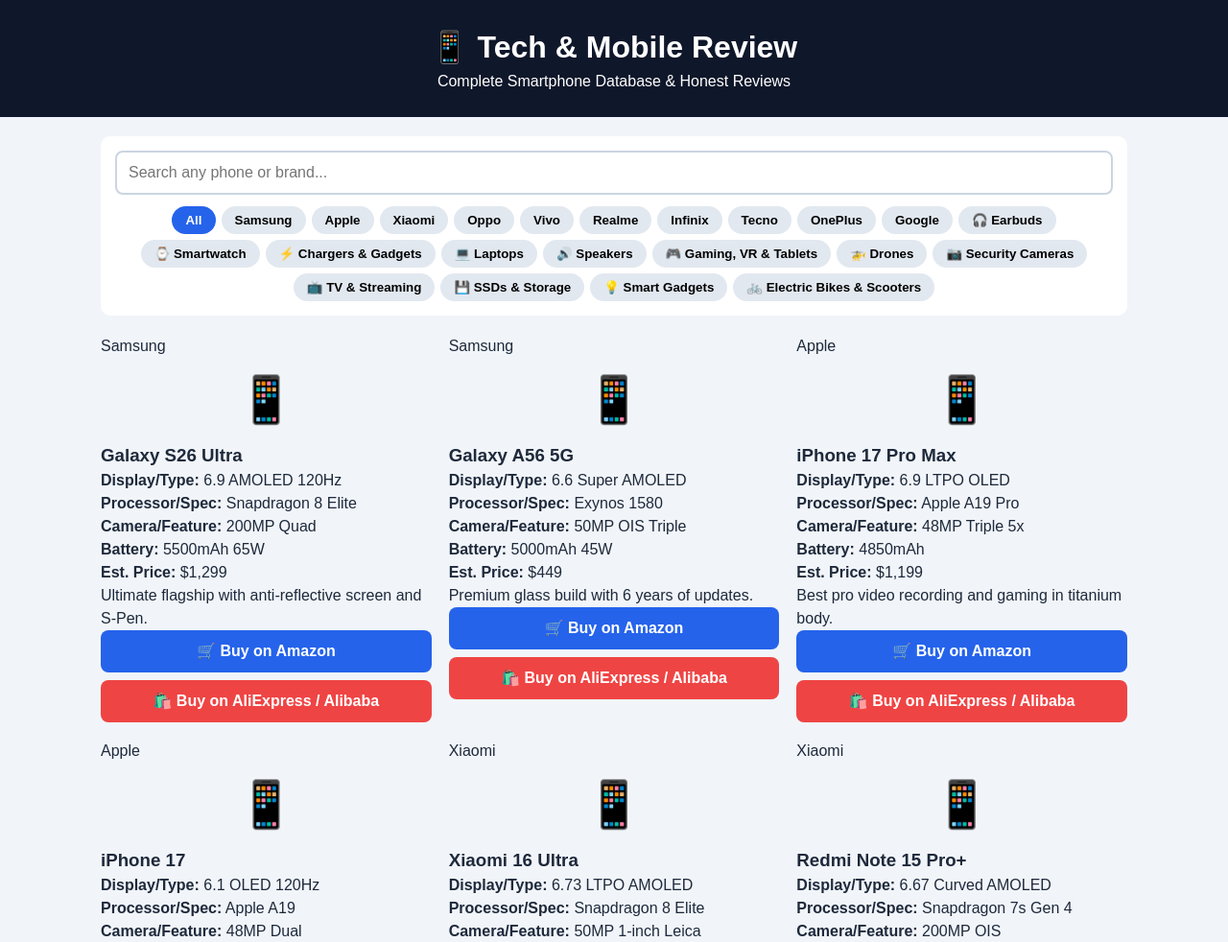
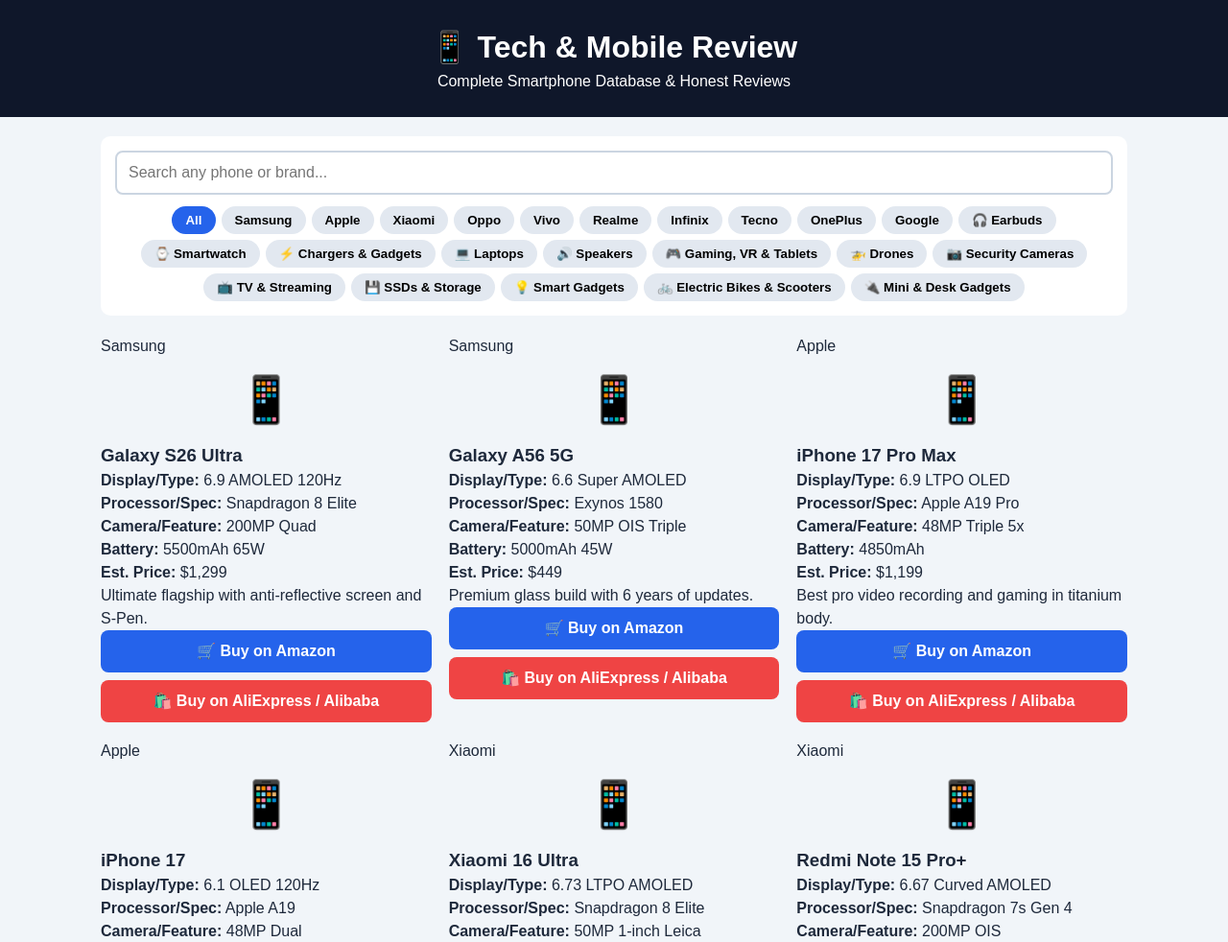
Before and after one commit to code-smarttoolshub/techaphire, a plain HTML site: page index.html in a window 1280 px wide. Shown: the top 982 px of the page at 96% size. Drawn offline with Linux system fonts and the light colour scheme.

Commit message:
Update index.html

```diff
--- a/index.html
+++ b/index.html
@@ -41,6 +41,7 @@
 <button class="filter-btn" onclick="filterByBrand('Storage', this)">💾 SSDs & Storage</button>
 <button class="filter-btn" onclick="filterByBrand('SmartHome', this)">💡 Smart Gadgets</button>
 <button class="filter-btn" onclick="filterByBrand('EBike', this)">🚲 Electric Bikes &amp; Scooters</button>
+<button class="filter-btn" onclick="filterByBrand('MiniGadgets', this)">🔌 Mini &amp; Desk Gadgets</button>
 
 
 
@@ -383,6 +384,26 @@ const phonesData=[
 {brand:"EBike",name:"Inokim OXO Super Heavy-Duty All-Terrain Electric Scooter",display:"Adjustable Patented Suspension + Front & Rear Hydraulic Brakes",processor:"Dual 1000W Motors + 60V 25.6Ah LG Battery"},
 {brand:"EBike",name:"Ride1Up Roadster V2 Gravel Edition Belt-Drive E-Bike",display:"Gates Carbon Belt Drive (Zero Chain Maintenance)",processor:"350W Stealth Hub Motor + Concealed Frame Battery"},
 {brand:"EBike",name:"TurboAnt X7 Max Folding E-Scooter with Removable Battery",display:"10-Inch Pneumatic Tires + Triple Braking System",processor:"350W Motor + Swappable Stem Battery + 32-Mile Range"},
+{brand:"MiniGadgets",name:"Phomemo M02 Pocket Inkless Bluetooth Thermal Sticker Printer",display:"203DPI Crisp Monochrome Print + iOS/Android App",processor:"Zero-Ink Thermal Tech + 1000mAh Rechargeable Battery"},
+{brand:"MiniGadgets",name:"Anker Nano 5000mAh Foldable USB-C Direct Plug Mini Power Bank",display:"Built-In Foldable USB-C Connector (No Cable Needed)",processor:"22.5W Two-Way Fast Charging + Pocket Lipstick Size"},
+{brand:"MiniGadgets",name:"JISULIFE Handheld Mini Turbo Jet Fan & Flashlight (3-in-1)",display:"Pocket Foldable Soft-Blade Fan + Backup Power Bank",processor:"3-Speed Brushless Motor + Up to 19 Hours Runtime"},
+{brand:"MiniGadgets",name:"Baseus Magnetic Desktop Cable Clips Organizer (6-Pack)",display:"Strong 3M Adhesive + One-Hand Snap-In Magnetic Slot",processor:"Fits iPhone, USB-C, Lightning & Laptop Charging Cords"},
+{brand:"MiniGadgets",name:"UGREEN 4-in-1 Braided 100W Retractable Multi-Charging Cable",display:"USB-C, Lightning & USB-A All-in-One Travel Cord",processor:"100W PD Fast Charge + Tangle-Free Aluminum Housing"},
+{brand:"MiniGadgets",name:"Mini Cordless Keyboard & Desk Vacuum Cleaner (USB-C)",display:"360° Rising Wind Suction + Detachable Crevice Nozzle",processor:"Quiet Low-Noise Motor + Washable HEPA Dust Filter"},
+{brand:"MiniGadgets",name:"SwitchBot Smart Curtain & Light Switch Button Pusher Mini",display:"Turns Any Rocker Switch or Coffee Maker into Smart Home",processor:"Bluetooth App + Voice Control via Alexa & Google Home"},
+{brand:"MiniGadgets",name:"Orastone Rechargeable Electric Hand Warmer Pebble (2-Pack)",display:"Double-Sided Instant 3-Second Heat + Digital Temp Display",processor:"3 Heat Levels (45°C–55°C) + 8-Hour Pocket Warmth"},
+{brand:"MiniGadgets",name:"Lamicall Foldable Aluminum Pocket Phone & iPad Desk Stand",display:"Dual-Hinge Angle & Height Adjustable + Anti-Slip Silicone",processor:"Aircraft-Grade Alloy + Folds Flat to Wallet Thickness"},
+{brand:"MiniGadgets",name:"Divoom Ditoo-Pro Retro Pixel Art Bluetooth Mini Speaker",display:"16x16 Programmable LED Pixel Screen + Mechanical Keys",processor:"15W DSP Bass Audio + Alarm Clock & Pixel Games"},
+{brand:"MiniGadgets",name:"Apple AirTag & Smart Bluetooth Wallet Key Finder Tracker Card",display:"Ultra-Thin 1.7mm Credit-Card Size + Loud 80dB Chime",processor:"Apple Find My Certified + 3-Year Built-In Battery"},
+{brand:"MiniGadgets",name:"BenQ ScreenBar / LED Monitor Light Bar with Auto-Dimming",display:"Zero Screen Glare Asymmetric Optical Desk Lamp",processor:"USB-Powered + Stepless Warm-to-Cool Color Temperature"},
+{brand:"MiniGadgets",name:"OXO Sweep & Swipe Electronics Screen & Lens Cleaning Brush",display:"Retractable Soft Microfiber Pad + Goat-Hair Keyboard Brush",processor:"Safe for MacBook, iPad, Camera Lenses & Phone Screens"},
+{brand:"MiniGadgets",name:"Timekettle M3 Pocket AI Language Translator Earbuds (40 Languages)",display:"Real-Time Two-Way Offline & Online Voice Translation",processor:"Touch Mode, Listen Mode & Speaker Mode + 25h Battery"},
+{brand:"MiniGadgets",name:"Baseus 65W GaN5 Pro Ultra-Slim Flat Wall Charger Block",display:"2 USB-C + 1 USB-A Ports + Foldable Flat Prongs",processor:"Charges MacBook, iPhone & AirPods Simultaneously"},
+{brand:"MiniGadgets",name:"KODAK Step Instant Mini Mobile Photo Printer (ZINK Zero-Ink)",display:"2x3-Inch Peel-and-Stick Smudge-Proof Color Prints",processor:"Bluetooth Instant Print from iPhone & Android App"},
+{brand:"MiniGadgets",name:"Elgato Stream Deck Mini 6-Key Customizable Macro Keypad",display:"6 Tactile LCD Keys for One-Touch Shortcuts & Streaming",processor:"OBS, Zoom, Spotify, Photoshop & Discord Integration"},
+{brand:"MiniGadgets",name:"Xiaomi Mijia 24-in-1 Precision Magnetic Screwdriver Repair Kit",display:"24 S2-Steel Micro Bits + Pop-Up Aluminum Storage Case",processor:"Ideal for Phones, Laptops, Watches, Glasses & Consoles"},
+{brand:"MiniGadgets",name:"Govee Smart LED Light Bars with Music Sync & App Control",display:"16 Million RGBIC Colors + Dynamic Ambient Backlighting",processor:"Works with Alexa & Google Assistant + Vertical/Horizontal"},
+{brand:"MiniGadgets",name:"Nite Ize Gear Tie Reusable Rubber Twist Ties (12-Pack)",display:"Waterproof Flexible Wire Interior + UV-Resistant Grip",processor:"Organizes Chargers, Headphones, Bags & Travel Cables"},
 
 
 
```
